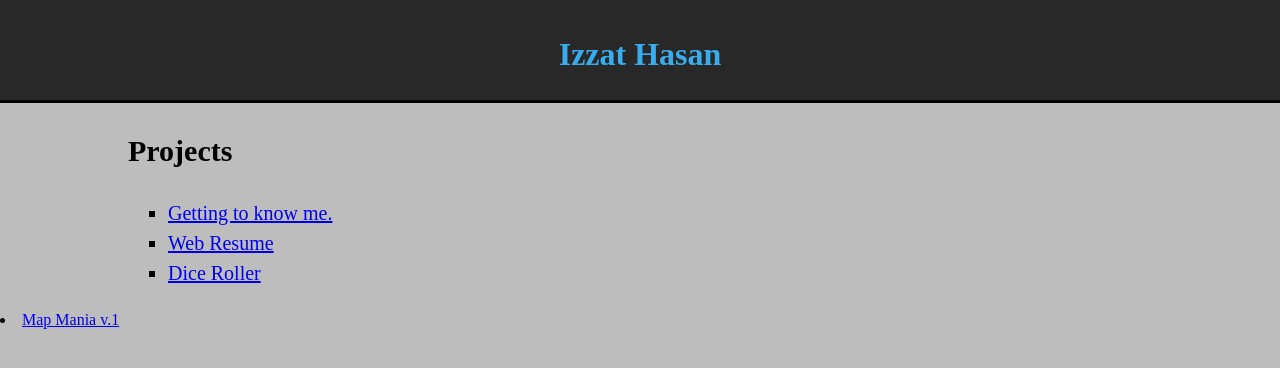
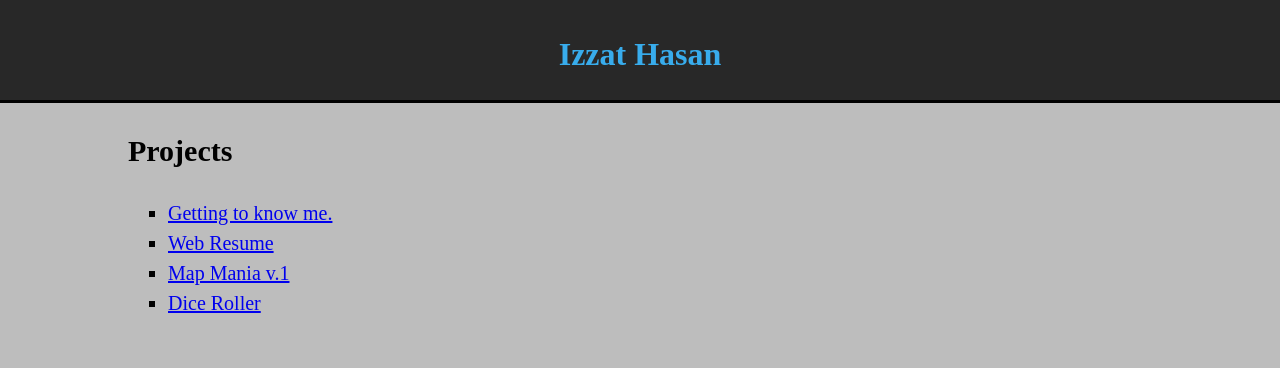
Before and after one commit to Izzat-Hasan/website-for-projects, a plain HTML site: page index.html in a window 1280 px wide. Drawn offline with Linux system fonts and the light colour scheme.

Commit message:
fixed format

```diff
--- a/index.html
+++ b/index.html
@@ -17,7 +17,7 @@
     </header>
 
 
-      <section id="main">
+      <section>
 
             <div class="container">
 
@@ -27,6 +27,7 @@
                 <ul>
                     <li> <a href ="https://white-rock-033d67010.azurestaticapps.net/">  Getting to know me. </a></li>
                     <li> <a href ="https://black-grass-0ad141710.azurestaticapps.net/">  Web Resume  </a></li>
+                    <li> <a href ="https://black-sand-07f7a0210.azurestaticapps.net">  Map Mania v.1 </a></li>
                     <li> <a href ="https://zealous-ocean-02f657910.azurestaticapps.net">  Dice Roller </a></li>
                   </ul>
                   </article>
@@ -42,9 +43,6 @@
 
 
 </div>
-                    <li> <a href ="https://black-sand-07f7a0210.azurestaticapps.net">  Map Mania v.1 </a></li>
-</ul>
-</article>
 
 
 
@@ -56,7 +54,10 @@
 
 
 
-</div>
+
+
+
+
 
 
 
```
